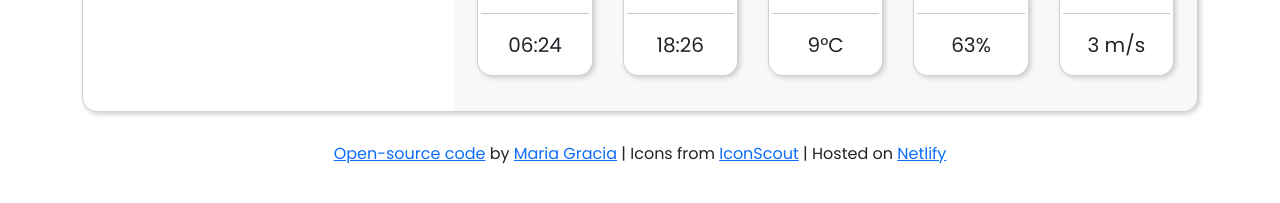
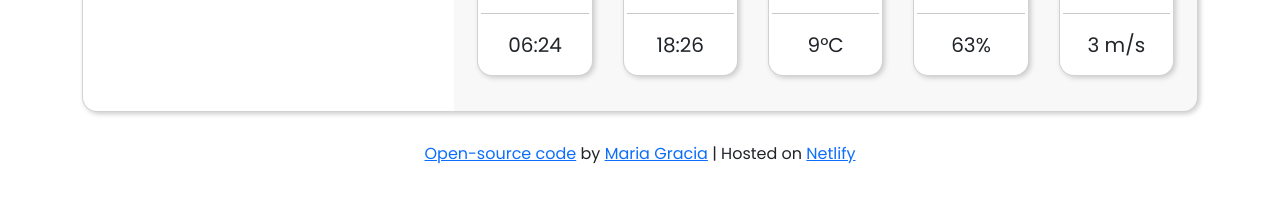
Before and after one commit to mariagracialg/WeatherApp_project, a plain HTML site: page index.html in a window 1280 px wide. Shown: the part 499-702 px from the top of the page. Drawn offline with nearby package versions, Linux system fonts and the light colour scheme; no server answers.

Commit message:
Remove icons source

```diff
--- a/index.html
+++ b/index.html
@@ -290,8 +290,7 @@
       <a href="https://www.linkedin.com/in/mariagracialg/" target="_blank"
         >Maria Gracia</a
       >
-      | Icons from
-      <a href="https://iconscout.com/" target="_blank">IconScout</a> | Hosted on
+      | Hosted on
       <a href="https://www.netlify.com/" target="_blank">Netlify</a>
     </p>
     <script src="script.js"></script>
```
